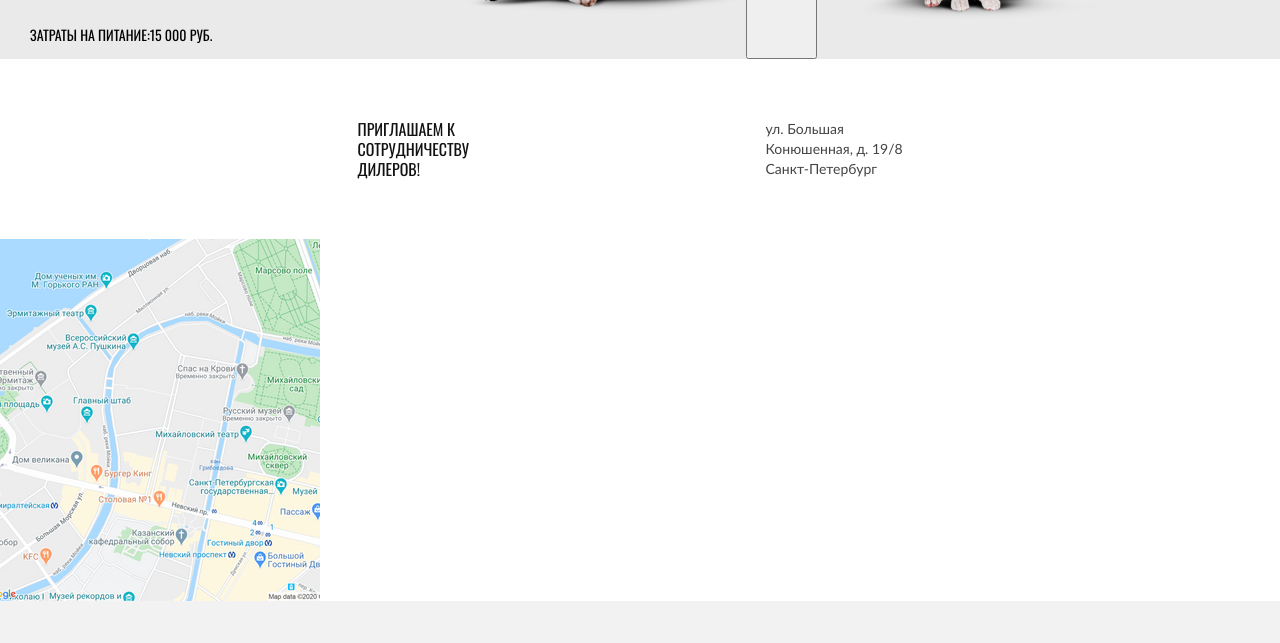
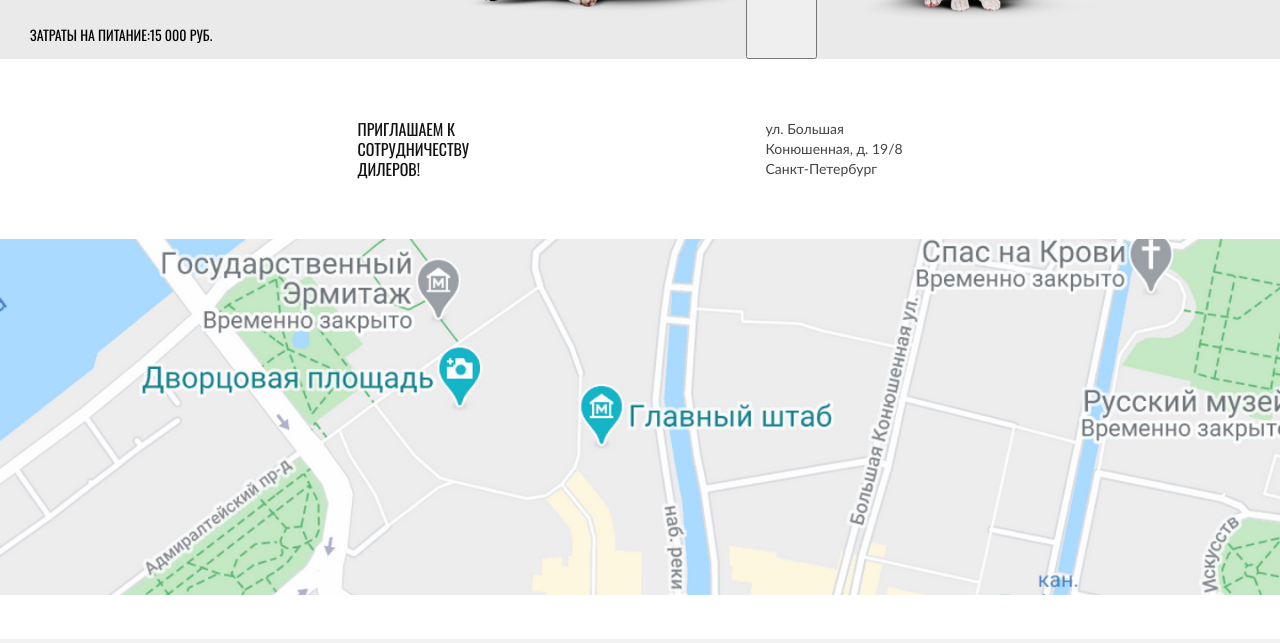
Before and after one commit to htmlacademy-adaptive/2373599-cat-energy-30, a website: page source/index.html in a window 1280 px wide. Shown: the part 1348-1991 px from the top of the page. Drawn offline with nearby package versions, Linux system fonts and the light colour scheme; files that its build step writes are made by us from their sources.

Commit message:
Добавляет карту

```diff
--- a/source/styles/blocks/map.scss
+++ b/source/styles/blocks/map.scss
@@ -1,12 +1,16 @@
 .map {
   background-image: url("../../images/map-mobile@1x.png");
-  width: 320px;
+  width: 100%;
   height: 362px;
 
-  // @media (min-width: $tablet-width){
-  //   width: 100%;
-  //   height: 400px;
-  //   background-size: contain;
-  //   background-repeat: no-repeat;
-  // }
+  @media (min-width: $tablet-width) {
+    background-image: url("../../images/map-tablet@1x.png");
+    height: 400px;
+    background-size: contain;
+    background-repeat: no-repeat;
+  }
+
+  @media (min-width: $desktop-width) {
+    background-image: url("../../images/map-desktop@1x.png");
+  }
 }
```
